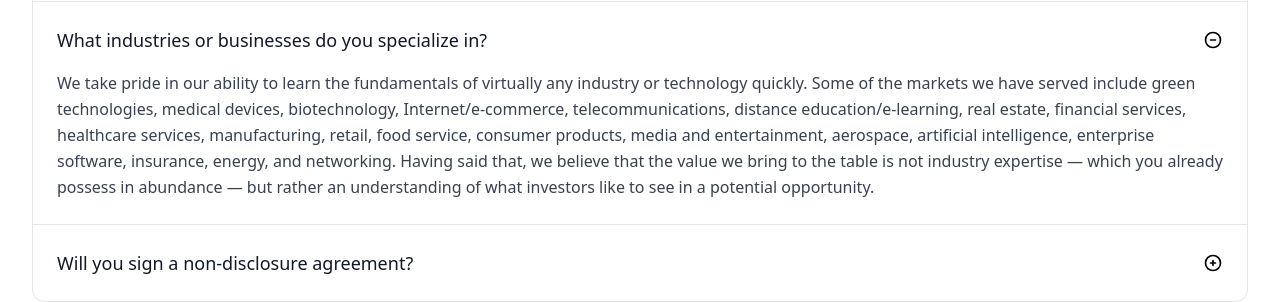
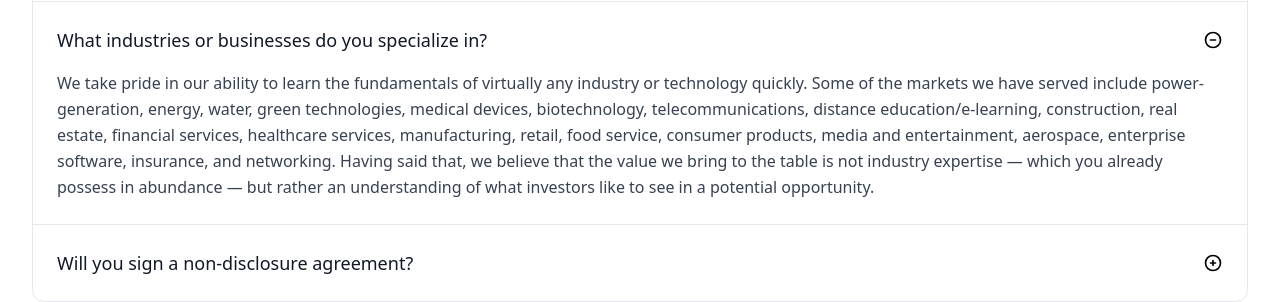
Before and after one commit to bobalok/energysol, a Next.js app: page / in a window 1280 px wide. Both pictures are taken after a click on the heading "What industries or businesses do you specialize in?". Shown: the part 4247-4549 px from the top of the page. Built offline with nearby package versions, Linux system fonts and the light colour scheme.

Commit message:
FAQ update

```diff
--- a/components/FAQ.js
+++ b/components/FAQ.js
@@ -53,7 +53,7 @@ export default function FAQ() {
 
             <p className='mt-4 leading-relaxed text-gray-700'>
               Business consultants can help find weak areas in your spending and
-              provide creative solutions for those areas. ‌Business consultants
+              provide creative solutions for those areas. Business consultants
               can help increase sales by researching your desired client and
               creating a targeted marketing plan to attract them.
             </p>
@@ -101,12 +101,12 @@ export default function FAQ() {
             <p className='mt-4 leading-relaxed text-gray-700'>
               We take pride in our ability to learn the fundamentals of
               virtually any industry or technology quickly. Some of the markets
-              we have served include green technologies, medical devices,
-              biotechnology, Internet/e-commerce, telecommunications, distance
-              education/e-learning, real estate, financial services, healthcare
-              services, manufacturing, retail, food service, consumer products,
-              media and entertainment, aerospace, artificial intelligence,
-              enterprise software, insurance, energy, and networking. Having
+              we have served include power-generation, energy, water, green
+              technologies, medical devices, biotechnology, telecommunications,
+              distance education/e-learning, construction, real estate,
+              financial services, healthcare services, manufacturing, retail,
+              food service, consumer products, media and entertainment,
+              aerospace, enterprise software, insurance, and networking. Having
               said that, we believe that the value we bring to the table is not
               industry expertise — which you already possess in abundance — but
               rather an understanding of what investors like to see in a
```
